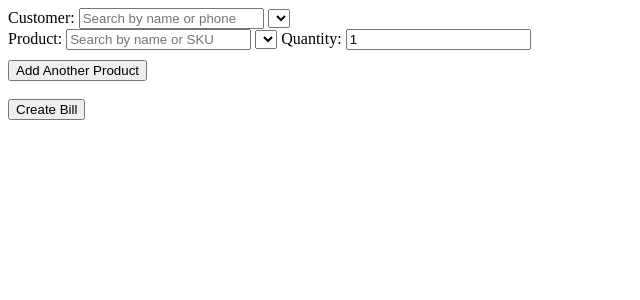
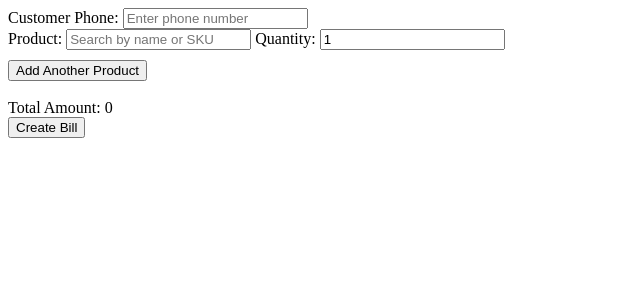
Before and after one commit to salmanparies28/ANALYTICS-X, a Flask app: page /create_bill in a window 1280 px wide. Shown: the top 300 px of the page, without its empty margins (0-640 px from the left). Run offline with Flask 3, Linux system fonts and the light colour scheme; lists and menus that the app fills with data are empty.

Commit message:
SALMAN DB CHANGE

```diff
--- a/blueprints/billing.py
+++ b/blueprints/billing.py
@@ -14,10 +14,18 @@ def generate_bill_number():
 def create_bill():
     if request.method == 'POST':
         try:
-            customer_id = request.form['customer_id']
+            customer_id = request.form.get('customer_id')
             product_ids = request.form.getlist('product_id[]')
             quantities = request.form.getlist('quantity[]')
             date = datetime.now().date()
+
+            # Check for missing form fields
+            if not customer_id:
+                return "Missing customer_id form field", 400
+            if not product_ids:
+                return "Missing product_id form field", 400
+            if not quantities:
+                return "Missing quantity form field", 400
 
             total_price = 0
             items = []
@@ -28,7 +36,7 @@ def create_bill():
                 inventory = Inventory.query.filter_by(product_id=product_id).first()
 
                 if product is None or inventory is None:
-                    return "Invalid product or inventory ID.", 400
+                    return f"Invalid product or inventory ID: {product_id}", 400
 
                 if inventory.quantity < quantity:
                     return f"Not enough inventory available for product ID: {product_id}", 400
@@ -56,8 +64,8 @@ def create_bill():
 
             db.session.commit()
             return redirect(url_for('billing.view_bills'))
-        except KeyError as e:
-            return f"Missing form field: {e}", 400
+        except Exception as e:
+            return f"Error: {str(e)}", 400
 
     return render_template('create_bill.html')
 
@@ -79,17 +87,15 @@ def view_bills():
 @billing_bp.route('/api/customers')
 def api_customers():
     query = request.args.get('q')
-    if query:
-        customers = Customer.query.filter((Customer.name.ilike(f'%{query}%')) | (Customer.phone.ilike(f'%{query}%'))).all()
-    else:
-        customers = Customer.query.all()
-    return jsonify(customers=[{"id": customer.id, "name": customer.name, "phone": customer.phone} for customer in customers])
+    customer = Customer.query.filter_by(phone=query).first()
+    if customer:
+        return jsonify({"id": customer.id, "name": customer.name, "phone": customer.phone})
+    return jsonify({"error": "Customer not found"})
 
 @billing_bp.route('/api/products')
 def api_products():
     query = request.args.get('q')
-    if query:
-        products = Product.query.filter((Product.name.ilike(f'%{query}%')) | (Product.SKU.ilike(f'%{query}%'))).all()
-    else:
-        products = Product.query.all()
-    return jsonify(products=[{"id": product.id, "name": product.name, "SKU": product.SKU} for product in products])
+    product = Product.query.filter((Product.name.ilike(f'%{query}%')) | (Product.SKU.ilike(f'%{query}%'))).first()
+    if product:
+        return jsonify({"id": product.id, "name": product.name, "SKU": product.SKU, "price": product.selling_price})
+    return jsonify({"error": "Product not found"})
--- a/templates/create_bill.html
+++ b/templates/create_bill.html
@@ -12,81 +12,111 @@
 </head>
 <body>
   <form id="create-bill-form" action="/create_bill" method="post">
-    <!-- Hidden fields -->
-    <input type="hidden" name="shop_id" value="your_shop_id_value">
-    <input type="hidden" name="date" value="">
-
     <div>
-      <label for="customer_search">Customer:</label>
-      <input type="text" id="customer_search" placeholder="Search by name or phone">
-      <select id="customer_id" name="customer_id">
-        <!-- Customer options will be loaded here -->
-      </select>
+      <label for="customer_search">Customer Phone:</label>
+      <input type="text" id="customer_search" placeholder="Enter phone number" required>
+      <span id="customer_info"></span>
+      <input type="hidden" id="customer_id" name="customer_id">
     </div>
     <div id="products-container">
       <div class="product-row" id="product-row-0">
         <label for="product_search_0">Product:</label>
-        <input type="text" id="product_search_0" class="product_search" placeholder="Search by name or SKU">
-        <select id="product_id_0" name="product_id[]">
-          <!-- Product options will be loaded here -->
-        </select>
+        <input type="text" id="product_search_0" class="product_search" placeholder="Search by name or SKU" required>
+        <span id="product_info_0"></span>
+        <input type="hidden" id="product_id_0" name="product_id[]" required>
         <label for="quantity_0">Quantity:</label>
-        <input type="number" id="quantity_0" name="quantity[]" value="1" min="1">
+        <input type="number" id="quantity_0" name="quantity[]" value="1" min="1" required>
       </div>
     </div>
     <button type="button" id="add-product">Add Another Product</button><br><br>
+    <div>
+      <label>Total Amount: </label>
+      <span id="total_amount">0</span>
+    </div>
     <input type="submit" value="Create Bill">
   </form>
 
   <script>
     let productIndex = 1;
+    let totalAmount = 0;
 
     $(document).ready(function() {
-      // Set the current date
-      let currentDate = new Date().toISOString().split('T')[0]; // Formats the date as YYYY-MM-DD
-      $('input[name="date"]').val(currentDate);
-
-      $('#customer_search').on('input', function() {
-        searchCustomers($(this).val());
+      $('#customer_search').on('blur', function() {
+        searchCustomer($(this).val());
       });
 
-      $(document).on('input', '.product_search', function() {
+      $(document).on('blur', '.product_search', function() {
         let index = $(this).attr('id').split('_')[2];
-        searchProducts($(this).val(), index);
+        searchProduct($(this).val(), index);
       });
 
       $('#add-product').click(function() {
         addProductRow();
       });
+
+      $(document).on('change', 'input[name="quantity[]"]', function() {
+        updateTotalAmount();
+      });
+
+      $('#create-bill-form').submit(function() {
+        console.log('Customer ID:', $('#customer_id').val());
+        $('input[name="product_id[]"]').each(function(index) {
+          console.log('Product ID:', $(this).val());
+        });
+        return true; // Allow form submission
+      });
     });
 
-    function searchCustomers(query) {
+    function searchCustomer(query) {
       $.get('/api/customers', {q: query}, function(data) {
-        let options = data.customers.map(customer => `<option value="${customer.id}">${customer.name} - ${customer.phone}</option>`);
-        $('#customer_id').html(options.join(''));
+        if (data.error) {
+          $('#customer_info').text('Customer not found');
+          $('#customer_id').val('');
+        } else {
+          $('#customer_info').text(data.name);
+          $('#customer_id').val(data.id);
+        }
       });
     }
 
-    function searchProducts(query, index) {
+    function searchProduct(query, index) {
       $.get('/api/products', {q: query}, function(data) {
-        let options = data.products.map(product => `<option value="${product.id}">${product.name} - ${product.SKU}</option>`);
-        $(`#product_id_${index}`).html(options.join(''));
+        if (data.error) {
+          $(`#product_info_${index}`).text('Product not found');
+          $(`#product_id_${index}`).val('');
+        } else {
+          $(`#product_info_${index}`).text(`${data.name} - ${data.SKU} - ${data.price}`);
+          $(`#product_id_${index}`).val(data.id);
+          updateTotalAmount();
+        }
       });
     }
 
     function addProductRow() {
       let productRow = `<div class="product-row" id="product-row-${productIndex}">
         <label for="product_search_${productIndex}">Product:</label>
-        <input type="text" id="product_search_${productIndex}" class="product_search" placeholder="Search by name or SKU">
-        <select id="product_id_${productIndex}" name="product_id[]">
-          <!-- Product options will be loaded here -->
-        </select>
+        <input type="text" id="product_search_${productIndex}" class="product_search" placeholder="Search by name or SKU" required>
+        <span id="product_info_${productIndex}"></span>
+        <input type="hidden" id="product_id_${productIndex}" name="product_id[]" required>
         <label for="quantity_${productIndex}">Quantity:</label>
-        <input type="number" id="quantity_${productIndex}" name="quantity[]" value="1" min="1">
+        <input type="number" id="quantity_${productIndex}" name="quantity[]" value="1" min="1" required>
       </div>`;
       $('#products-container').append(productRow);
       productIndex++;
     }
+
+    function updateTotalAmount() {
+      totalAmount = 0;
+      $('input[name="quantity[]"]').each(function(index) {
+        let quantity = $(this).val();
+        let productInfo = $(`#product_info_${index}`).text().split(' - ');
+        if (productInfo.length === 3) {
+          let price = parseFloat(productInfo[2]);
+          totalAmount += price * quantity;
+        }
+      });
+      $('#total_amount').text(totalAmount);
+    }
   </script>
 </body>
 </html>
```
Also changed, not shown: blueprints/dashboard.py (+8 -8 lines), models.py (+12 -0 lines), instance/analytics_x.db, 2 other files.
